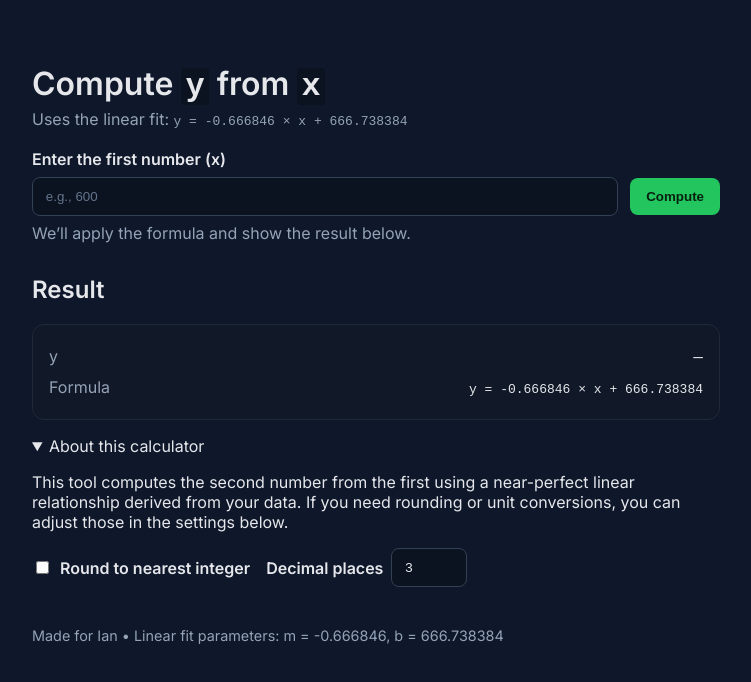
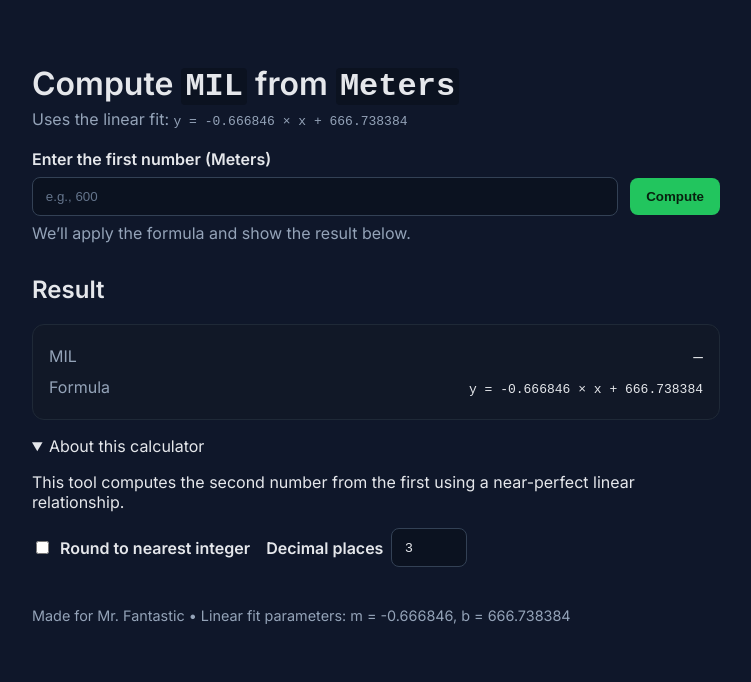
Before and after one commit to IanRos/HLLSWA, a plain HTML site: page index.html in a window 1280 px wide. Both pictures are taken after a click on the heading "About this calculator". Shown: the whole page, without its empty margins (264-1015 px from the left). Drawn offline with Linux system fonts and the light colour scheme.

Commit message:
Add files via upload
updated html

```diff
--- a/index.html
+++ b/index.html
@@ -10,12 +10,12 @@
   <link rel="stylesheet" href="styles.css">
 </head>
 <body>
-  <main class="container" role="main" aria-label="X to Y calculator">
-    <h1>Compute <span class="mono">y</span> from <span class="mono">x</span></h1>
+  <main class="container" role="main" aria-label="Meters to MIL calculator">
+    <h1>Compute <span class="mono">MIL</span> from <span class="mono">Meters</span></h1>
     <p class="sub">Uses the linear fit: <code>y = -0.666846 × x + 666.738384</code></p>
 
     <form id="calc-form" novalidate>
-      <label for="xInput">Enter the first number (x)</label>
+      <label for="xInput">Enter the first number (Meters)</label>
       <div class="row">
         <input id="xInput" name="xInput" type="number" step="any" placeholder="e.g., 600" aria-describedby="hint" required>
         <button type="submit" id="computeBtn">Compute</button>
@@ -26,14 +26,14 @@
     <section class="result" aria-live="polite" aria-atomic="true">
       <h2>Result</h2>
       <div class="card">
-        <div class="line"><span class="label">y</span><span id="yOutput" class="value">—</span></div>
+        <div class="line"><span class="label">MIL</span><span id="yOutput" class="value">—</span></div>
         <div class="line"><span class="label">Formula</span><span class="value"><code>y = -0.666846 × x + 666.738384</code></span></div>
       </div>
     </section>
 
     <details class="details">
       <summary>About this calculator</summary>
-      <p>This tool computes the second number from the first using a near-perfect linear relationship derived from your data. If you need rounding or unit conversions, you can adjust those in the settings below.</p>
+      <p>This tool computes the second number from the first using a near-perfect linear relationship.</p>
       <form id="settingsForm" class="settings">
         <label class="inline">
           <input type="checkbox" id="roundToggle"> Round to nearest integer
@@ -44,7 +44,7 @@
       </form>
     </details>
 
-    <footer class="footer">Made for Ian • Linear fit parameters: m = -0.666846, b = 666.738384</footer>
+    <footer class="footer">Made for Mr. Fantastic • Linear fit parameters: m = -0.666846, b = 666.738384</footer>
   </main>
 
   <script src="script.js"></script>
```
